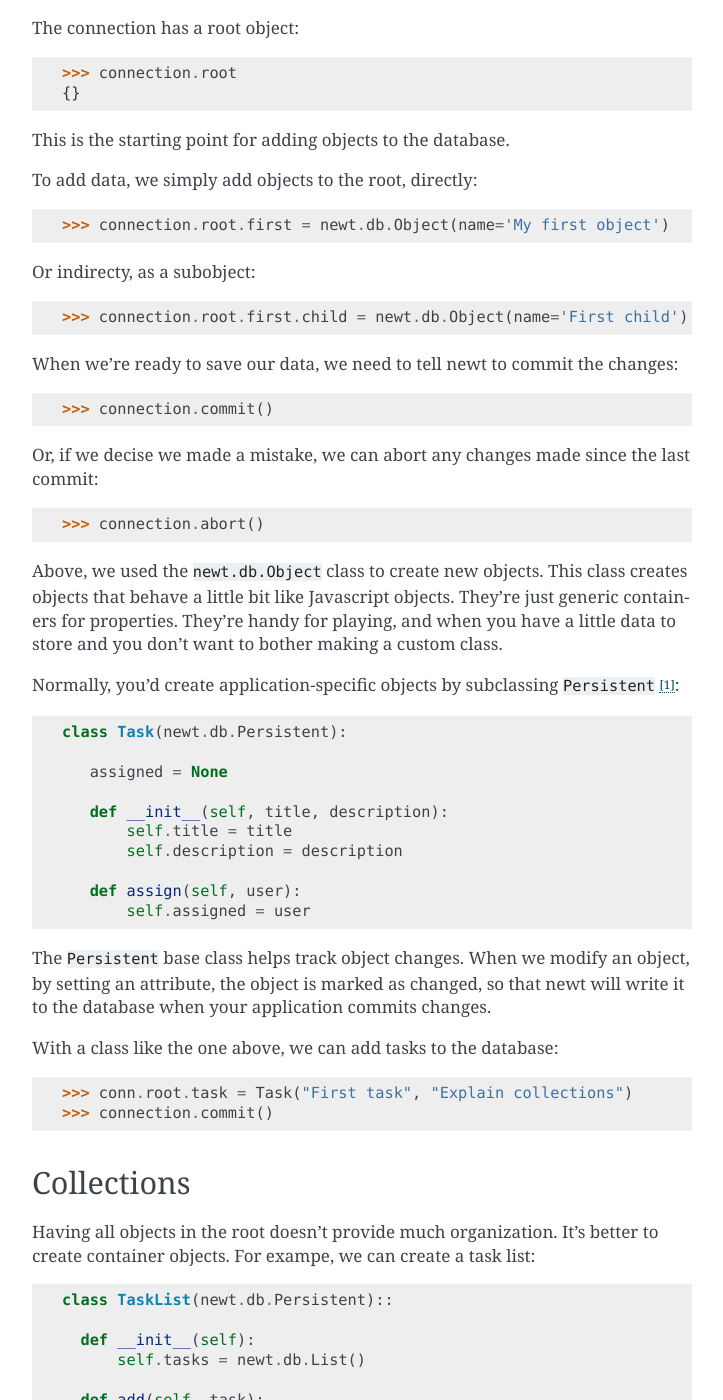
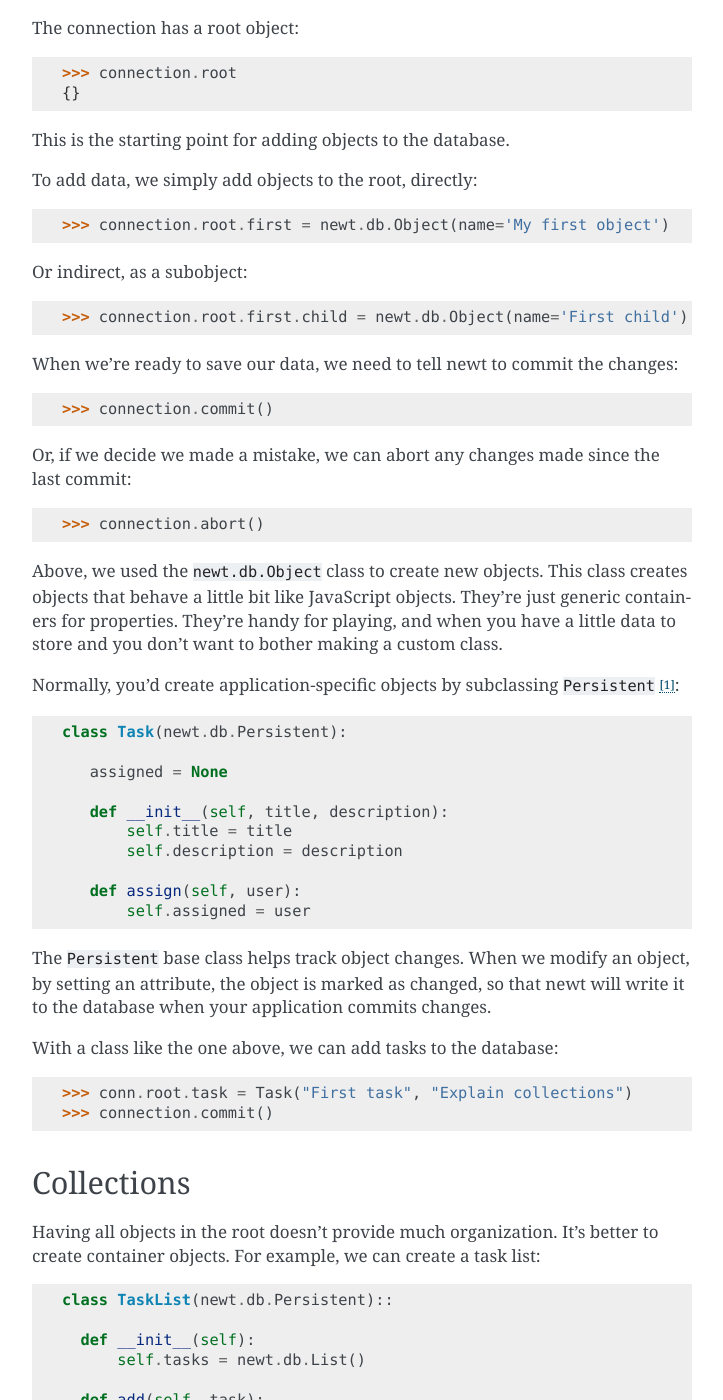
Before and after one commit to newtdb/db, a Sphinx documentation site: the page built from doc/getting-started.rst, in a window 1280 px wide and 1400 px high, scrolled down 484 px. Shown: the whole window, without its empty margins (388-1111 px from the left). Built offline with Sphinx 7.4.7, drawn with Linux system fonts in a browser that asks for light colours; pages that are not in the unit, such as notebooks, are missing from menus; some of the changed text lies outside the part shown.

Commit message:
spelling

```diff
--- a/doc/getting-started.rst
+++ b/doc/getting-started.rst
@@ -32,7 +32,7 @@ To add data, we simply add objects to the root, directly::
 
   >>> connection.root.first = newt.db.Object(name='My first object')
 
-Or indirecty, as a subobject::
+Or indirect, as a subobject::
 
   >>> connection.root.first.child = newt.db.Object(name='First child')
 
@@ -41,13 +41,13 @@ changes::
 
   >>> connection.commit()
 
-Or, if we decise we made a mistake, we can abort any changes made
+Or, if we decide we made a mistake, we can abort any changes made
 since the last commit::
 
   >>> connection.abort()
 
 Above, we used the ``newt.db.Object`` class to create new objects.  This
-class creates objects that behave a little bit like Javascript
+class creates objects that behave a little bit like JavaScript
 objects. They're just generic containers for properties.  They're
 handy for playing, and when you have a little data to store and you
 don't want to bother making a custom class.
@@ -80,7 +80,7 @@ Collections
 ===========
 
 Having all objects in the root doesn't provide much organization.
-It's better to create container objects.  For exampe, we can
+It's better to create container objects.  For example, we can
 create a task list::
 
   class TaskList(newt.db.Persistent)::
--- a/doc/how-it-works.rst
+++ b/doc/how-it-works.rst
@@ -25,7 +25,7 @@ Newt adds a search API for searching the Postgres JSON data and
 returning persistent objects.  It also provides a convenience API for
 raw data searches.
 
-Finally, newt adds additional convenience APIs to more directy support
+Finally, newt adds additional convenience APIs to more directly support
 it's intended audience.  These are intended to augment but not hide
 ZODB and RelStorage.  Some of these are just aliases.  It will be
 possible to integrate new with existing ZODB applications.
--- a/doc/index.rst
+++ b/doc/index.rst
@@ -11,7 +11,7 @@ Newt DB, the amphibious database
 - Within your application, search results may be returned as
   application objects, or as data, depending on your needs.
 - Data are visible and searchable outside your application as JSON.
-- Tranactional and build on mature technology for reliability.
+- Transactional and build on mature technology for reliability.
 
 Learn more:
 
```
Also changed, not shown: other parts of doc/getting-started.rst (+5 -5 lines).
